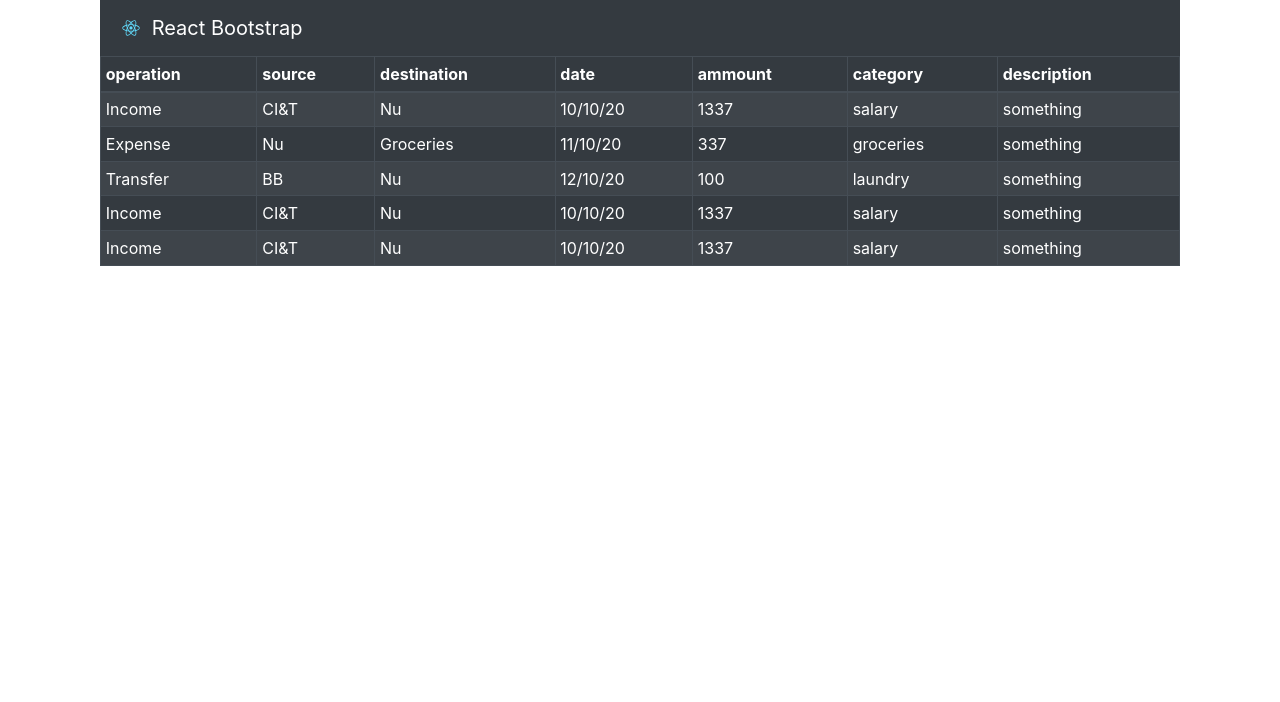
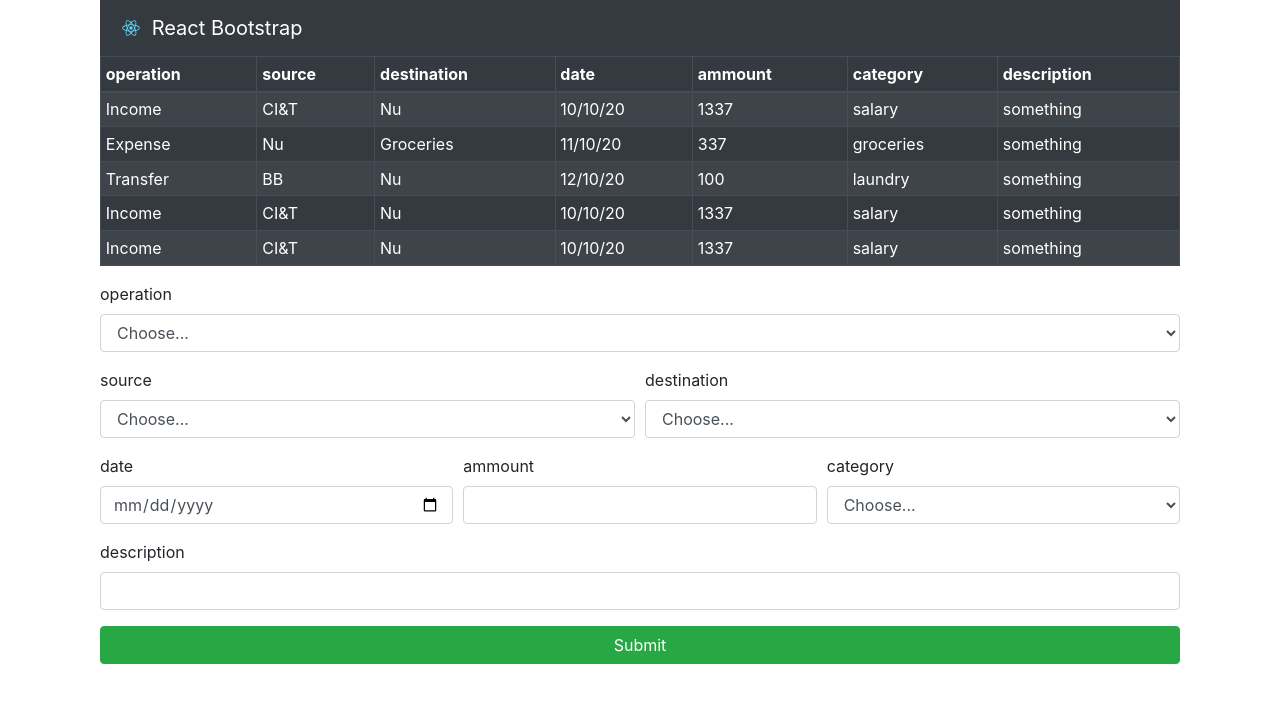
Before and after one commit to mfkpfurlan/financeApp, a React (Create React App) app: page / in a window 1280 px wide. Shown: the top 702 px of the page. Built offline with nearby package versions, Linux system fonts and the light colour scheme.

Commit message:
Create form

```diff
--- a/package.json
+++ b/package.json
@@ -7,6 +7,7 @@
     "@testing-library/react": "^9.3.2",
     "@testing-library/user-event": "^7.1.2",
     "bootstrap": "^4.5.0",
+    "browserify-fs": "^1.0.0",
     "react": "^16.13.1",
     "react-bootstrap": "^1.2.1",
     "react-dom": "^16.13.1",
--- a/src/App.js
+++ b/src/App.js
@@ -2,6 +2,7 @@ import React from 'react';
 import { Container } from 'react-bootstrap';
 import Header from './components/Header';
 import ListTransactions from './components/ListTransactions';
+import FormJson from './components/Form';
 import 'bootstrap/dist/css/bootstrap.min.css';
 import './App.css';
 
@@ -10,6 +11,7 @@ function App() {
     <Container>
       <Header />
       <ListTransactions />
+      <FormJson />
     </Container>
   );
 }
--- /dev/null
+++ b/src/components/Form.js
@@ -0,0 +1,129 @@
+import React, { useState } from 'react';
+import { Form, Col, Button, Container } from 'react-bootstrap';
+import MockData from "../mocks/mockData.json"
+
+function FormJson() {
+
+    const [operation, setOperation] = useState("");
+    const [source, setSource] = useState("");
+    const [destination, setDestination] = useState("");
+    const [date, setDate] = useState("");
+    const [ammount, setAmmount] = useState("");
+    const [category, setCategory] = useState("");
+    const [description, setDescription] = useState("");
+
+    const fs = require('browserify-fs');
+
+    function handleSubmit(e) {
+        let transaction =
+        {
+            "operation": operation,
+            "source": source,
+            "destination": destination,
+            "date": date,
+            "ammount": ammount,
+            "category": category,
+            "description": description
+        };
+
+        MockData.push(transaction);
+        console.log(MockData);
+        fs.writeFile("a.json", MockData);
+        e.preventDefault();
+    };
+
+    return (
+        <Container>
+            <Form onSubmit={handleSubmit}>
+
+                <Form.Row>
+                    <Form.Group as={Col} controlId="operation">
+                        <Form.Label>operation</Form.Label>
+                        <Form.Control
+                            as="select"
+                            defaultValue="Choose..."
+                            onChange={(e) => setOperation(e.target.value)}
+                        >
+                            <option>Choose...</option>
+                            <option>...</option>
+                        </Form.Control>
+                    </Form.Group>
+                </Form.Row>
+
+                <Form.Row>
+                    <Form.Group as={Col} controlId="source">
+                        <Form.Label>source</Form.Label>
+                        <Form.Control
+                            as="select"
+                            defaultValue="Choose..."
+                            onChange={(e) => setSource(e.target.value)}
+                        >
+                            <option>Choose...</option>
+                            <option>...</option>
+                        </Form.Control>
+                    </Form.Group>
+                    <Form.Group as={Col} controlId="destination">
+                        <Form.Label>destination</Form.Label>
+                        <Form.Control
+                            as="select"
+                            defaultValue="Choose..."
+                            onChange={(e) => setDestination(e.target.value)}
+                        >
+                            <option>Choose...</option>
+                            <option>...</option>
+                        </Form.Control>
+                    </Form.Group>
+                </Form.Row>
+
+                <Form.Row>
+                    <Form.Group as={Col} controlId="date">
+                        <Form.Label>date</Form.Label>
+                        <Form.Control
+                            type="date"
+                            onChange={(e) => setDate(e.target.value)}
+                        >
+                        </Form.Control>
+                    </Form.Group>
+                    <Form.Group as={Col} controlId="ammount">
+                        <Form.Label>ammount</Form.Label>
+                        <Form.Control
+                            type="number"
+                            onChange={(e) => setAmmount(e.target.value)}
+                        >
+                        </Form.Control>
+                    </Form.Group>
+                    <Form.Group as={Col} controlId="category">
+                        <Form.Label>category</Form.Label>
+                        <Form.Control
+                            as="select"
+                            defaultValue="Choose..."
+                            onChange={(e) => setCategory(e.target.value)}
+                        >
+                            <option>Choose...</option>
+                            <option>...</option>
+                        </Form.Control>
+                    </Form.Group>
+                </Form.Row>
+
+
+                <Form.Row>
+                    <Form.Group as={Col} controlId="description">
+                        <Form.Label>description</Form.Label>
+                        <Form.Control onChange={(e) => setDescription(e.target.value)}>
+                        </Form.Control>
+                    </Form.Group>
+                </Form.Row>
+
+                <Button
+                    variant="success"
+                    type="submit"
+                    block
+                >
+                    Submit
+                </Button>
+            </Form >
+        </Container >
+    );
+}
+
+export default FormJson;
--- a/src/components/ListTransactions.js
+++ b/src/components/ListTransactions.js
@@ -1,12 +1,18 @@
-import React from 'react';
+import React, { useEffect } from 'react';
 import { Table, Container } from 'react-bootstrap';
 import MockData from "../mocks/mockData.json"
 
 function ListTransactions() {
 
-    function ListData() {
-        return 0;
-    }
+    // const [listData, setListData] = useState(MockData);
+
+    // useEffect(() => {
+
+    // })
+
+    // function updateList() {
+    //     return 0;
+    // }
 
     return (
         <Container>
@@ -25,7 +31,7 @@ function ListTransactions() {
                 <tbody>
                     {MockData.map((data, index) => {
                         return (
-                            <tr>
+                            <tr key={index}>
                                 <td>{data.operation}</td>
                                 <td>{data.source}</td>
                                 <td>{data.destination}</td>
```
Also changed, not shown: src/mocks/mockData copy.json (added, +47 -0 lines), 1 other file (tests, documents, lock files or other folders).
